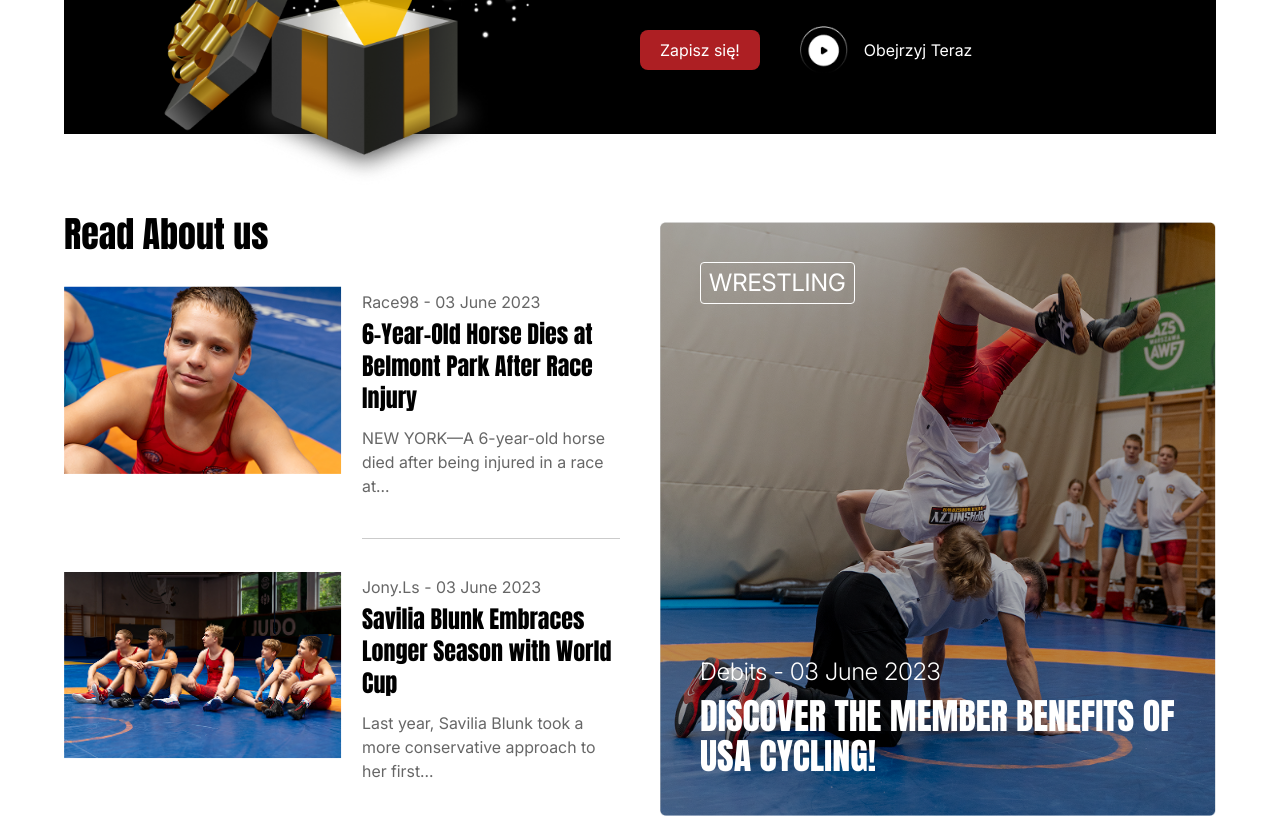
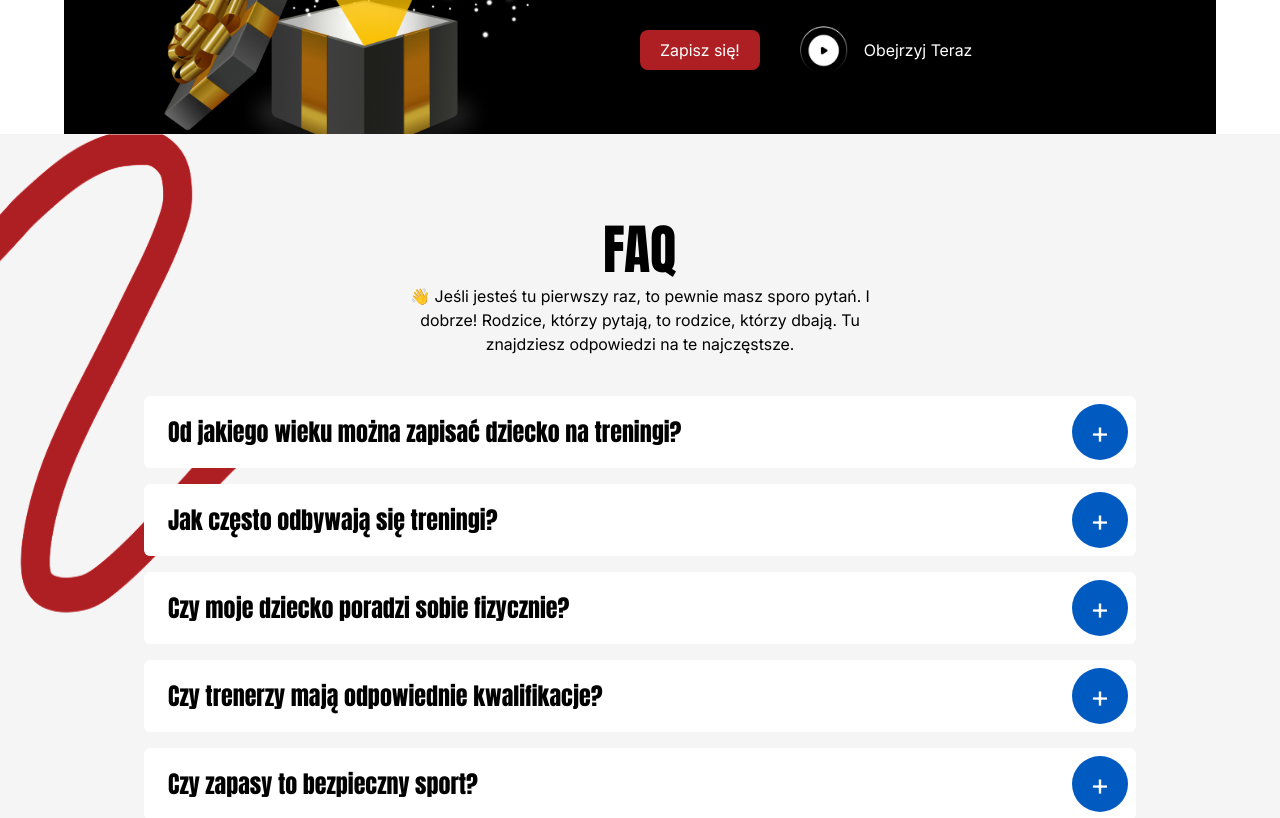
Before and after one commit to Sheikhharis50/kzwazka, a Next.js app in the folder apps/web/: page / in a window 1280 px wide. Shown: the part 6340-7158 px from the top of the page. Built offline with nearby package versions, Linux system fonts and the light colour scheme; no server answers.

Commit message:
feat: Faq section

```diff
--- /dev/null
+++ b/apps/web/app/components/home/faq/Accordion.tsx
@@ -0,0 +1,65 @@
+'use client';
+
+import Heading from '@/components/Heading';
+import Paragraph from '@/components/Paragraph';
+import { useState, useRef, useEffect } from 'react';
+
+interface FAQ {
+  title: string;
+  description: string;
+}
+
+interface AccordionProps {
+  faqs: FAQ[];
+}
+
+export default function Accordion({ faqs }: AccordionProps) {
+  const [openIndex, setOpenIndex] = useState<number | null>(null);
+  const [heights, setHeights] = useState<number[]>([]);
+  const contentRefs = useRef<(HTMLDivElement | null)[]>([]);
+
+  useEffect(() => {
+    const newHeights = contentRefs.current.map((ref) => ref?.scrollHeight ?? 0);
+    setHeights(newHeights);
+  }, [faqs]);
+
+  const toggleAccordion = (index: number) => {
+    setOpenIndex(openIndex === index ? null : index);
+  };
+
+  return (
+    <div className="w-full md:space-y-4 space-y-3">
+      {faqs.map((faq, index) => (
+        <div key={index} className="rounded-md overflow-hidden bg-white">
+          <div
+            className="flex gap-3 justify-between items-center w-full pl-2 sm:pl-3 md:pl-6 pr-1 md:pr-2 md:py-2 py-1 text-start cursor-pointer"
+            onClick={() => toggleAccordion(index)}
+          >
+            <Heading
+              xs
+              className="text-sm xs:text-base flex-1"
+              text={faq.title}
+            />
+            <div className="text-lg md:text-2xl xl:text-3xl md:size-14 sm:size-12 xs:size-10 size-8 rounded-full bg-[#005AC0] flex items-center justify-center text-white">
+              {openIndex === index ? <p>-</p> : <p>+</p>}
+            </div>
+          </div>
+          <div
+            className="overflow-hidden transition-all duration-300 ease-in-out"
+            style={{ maxHeight: openIndex === index ? heights[index] : 0 }}
+          >
+            <hr className="mb-2 border-border mx-3 md:mx-5" />
+            <div
+              ref={(el) => {
+                contentRefs.current[index] = el;
+              }}
+              className="pl-2 sm:pl-3 md:pl-6 md:pr-[60px] sm:pr-[50px] xs:pr-[42px] pr-[35px] pb-2 md:pb-4"
+            >
+              <Paragraph text={faq.description} />
+            </div>
+          </div>
+        </div>
+      ))}
+    </div>
+  );
+}
--- /dev/null
+++ b/apps/web/app/components/home/faq/index.tsx
@@ -0,0 +1,32 @@
+import React from 'react';
+import Accordion from './Accordion';
+import Container from '../Container';
+import Title from '@/components/ui/Title';
+import Paragraph from '@/components/Paragraph';
+import Image from 'next/image';
+import RedRibbon from '@/images/red-ribbon.png';
+import { faqs } from '@/constants/faqs';
+
+const FAQ = () => {
+  return (
+    <section className="bg-smoke py-10 md:py-20 relative">
+      <Image
+        src={RedRibbon}
+        alt="ribbon"
+        height={700}
+        width={500}
+        className="w-1/4 h-[500px] translate-x-[-25%] absolute left-0 top-0"
+      />
+      <Container className="lg:px-20 relative">
+        <Title className="text-center">FAQ</Title>
+        <Paragraph
+          className="text-center xs:w-2/3 sm:w-1/2 mx-auto mb-5 md:mb-10"
+          text="👋 Jeśli jesteś tu pierwszy raz, to pewnie masz sporo pytań. I dobrze! Rodzice, którzy pytają, to rodzice, którzy dbają. Tu znajdziesz odpowiedzi na te najczęstsze."
+        />
+        <Accordion faqs={faqs} />
+      </Container>
+    </section>
+  );
+};
+
+export default FAQ;
--- /dev/null
+++ b/apps/web/app/constants/faqs.ts
@@ -0,0 +1,27 @@
+export const faqs = [
+  {
+    title: 'Od jakiego wieku można zapisać dziecko na treningi?',
+    description:
+      'Tak! W wielu krajach, takich jak USA, Japonia czy Rosja, zapasy są obowiązkowym sportem w szkołach.To dyscyplina z ogromną tradycją, w której bezpieczeństwo i rozwój dziecka są priorytetem.Zapasy stanowią też świetną bazę pod inne sporty — jeśli Twoje dziecko zdecyduje się w przyszłości na inną dyscyplinę, umiejętności zdobyte na macie będą nieocenione.',
+  },
+  {
+    title: 'Jak często odbywają się treningi?',
+    description:
+      'Tak! W wielu krajach, takich jak USA, Japonia czy Rosja, zapasy są obowiązkowym sportem w szkołach.To dyscyplina z ogromną tradycją, w której bezpieczeństwo i rozwój dziecka są priorytetem.Zapasy stanowią też świetną bazę pod inne sporty — jeśli Twoje dziecko zdecyduje się w przyszłości na inną dyscyplinę, umiejętności zdobyte na macie będą nieocenione.',
+  },
+  {
+    title: 'Czy moje dziecko poradzi sobie fizycznie?',
+    description:
+      'Tak! W wielu krajach, takich jak USA, Japonia czy Rosja, zapasy są obowiązkowym sportem w szkołach.To dyscyplina z ogromną tradycją, w której bezpieczeństwo i rozwój dziecka są priorytetem.Zapasy stanowią też świetną bazę pod inne sporty — jeśli Twoje dziecko zdecyduje się w przyszłości na inną dyscyplinę, umiejętności zdobyte na macie będą nieocenione.',
+  },
+  {
+    title: 'Czy trenerzy mają odpowiednie kwalifikacje?',
+    description:
+      'Tak! W wielu krajach, takich jak USA, Japonia czy Rosja, zapasy są obowiązkowym sportem w szkołach.To dyscyplina z ogromną tradycją, w której bezpieczeństwo i rozwój dziecka są priorytetem.Zapasy stanowią też świetną bazę pod inne sporty — jeśli Twoje dziecko zdecyduje się w przyszłości na inną dyscyplinę, umiejętności zdobyte na macie będą nieocenione.',
+  },
+  {
+    title: 'Czy zapasy to bezpieczny sport?',
+    description:
+      'Tak! W wielu krajach, takich jak USA, Japonia czy Rosja, zapasy są obowiązkowym sportem w szkołach.To dyscyplina z ogromną tradycją, w której bezpieczeństwo i rozwój dziecka są priorytetem.Zapasy stanowią też świetną bazę pod inne sporty — jeśli Twoje dziecko zdecyduje się w przyszłości na inną dyscyplinę, umiejętności zdobyte na macie będą nieocenione.',
+  },
+];
--- a/apps/web/app/page.tsx
+++ b/apps/web/app/page.tsx
@@ -8,11 +8,11 @@ import WrestlingSport from '@/components/home/WrestlingSport';
 import TrainingLocations from '@/components/home/training-locations';
 import AgeGroup from '@/components/home/AgeGroup';
 import TrainWithUs from '@/components/home/TrainWithUs';
-import ReadAboutUs from '@/components/home/read-about-us';
 import Footer from '@/components/home/Footer';
 import Coaches from '@/components/home/coaches';
 import WorldOfWrestling from '@/components/home/world-of-wrestling';
 import OurGallery from '@/components/home/OurGallery';
+import FAQ from '@/components/home/faq';
 
 export default function Home() {
   return (
@@ -27,7 +27,8 @@ export default function Home() {
       <Coaches />
       <OurGallery />
       <TrainWithUs />
-      <ReadAboutUs />
+      {/* <ReadAboutUs /> */}
+      <FAQ />
       <Footer />
     </>
   );
```
